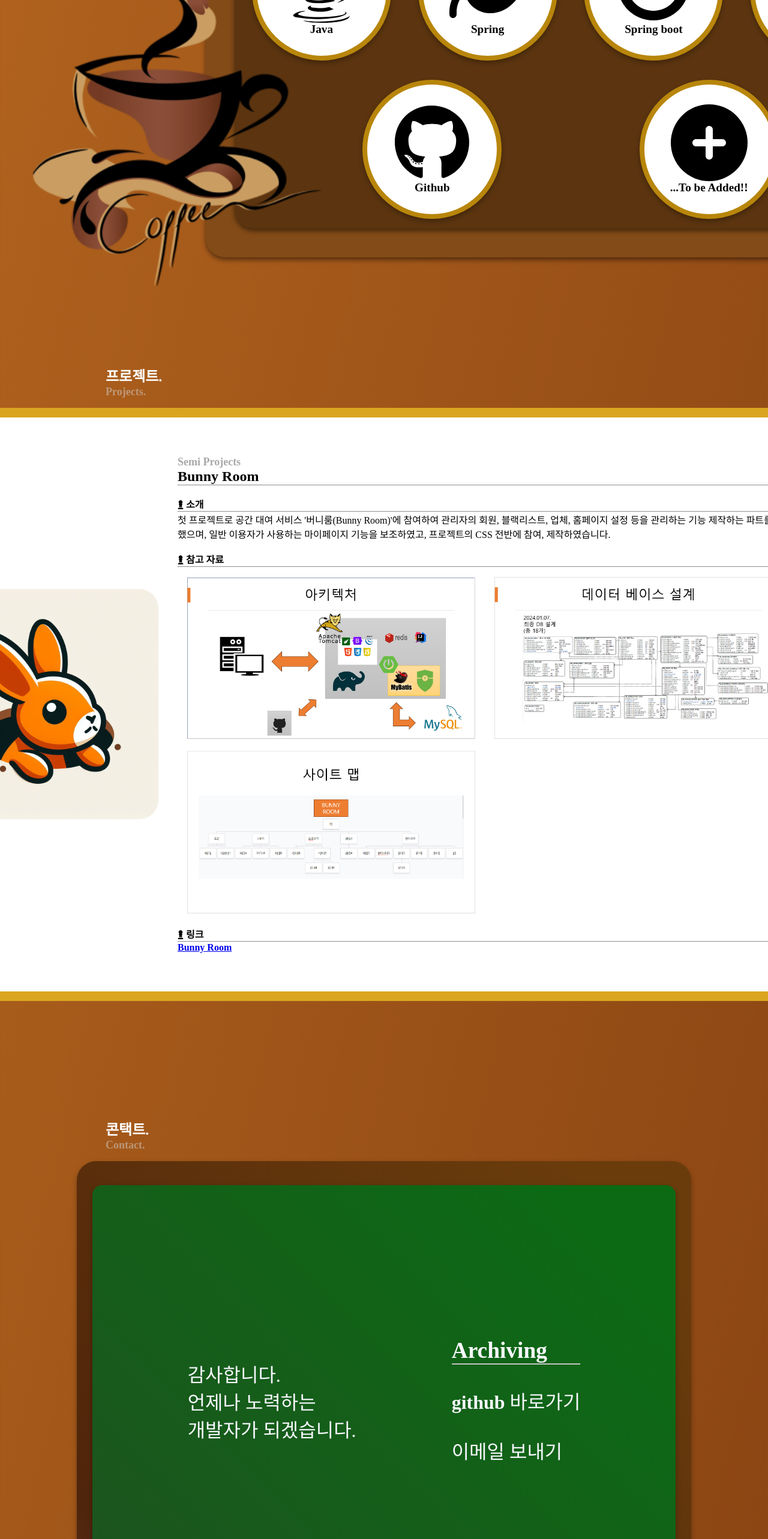
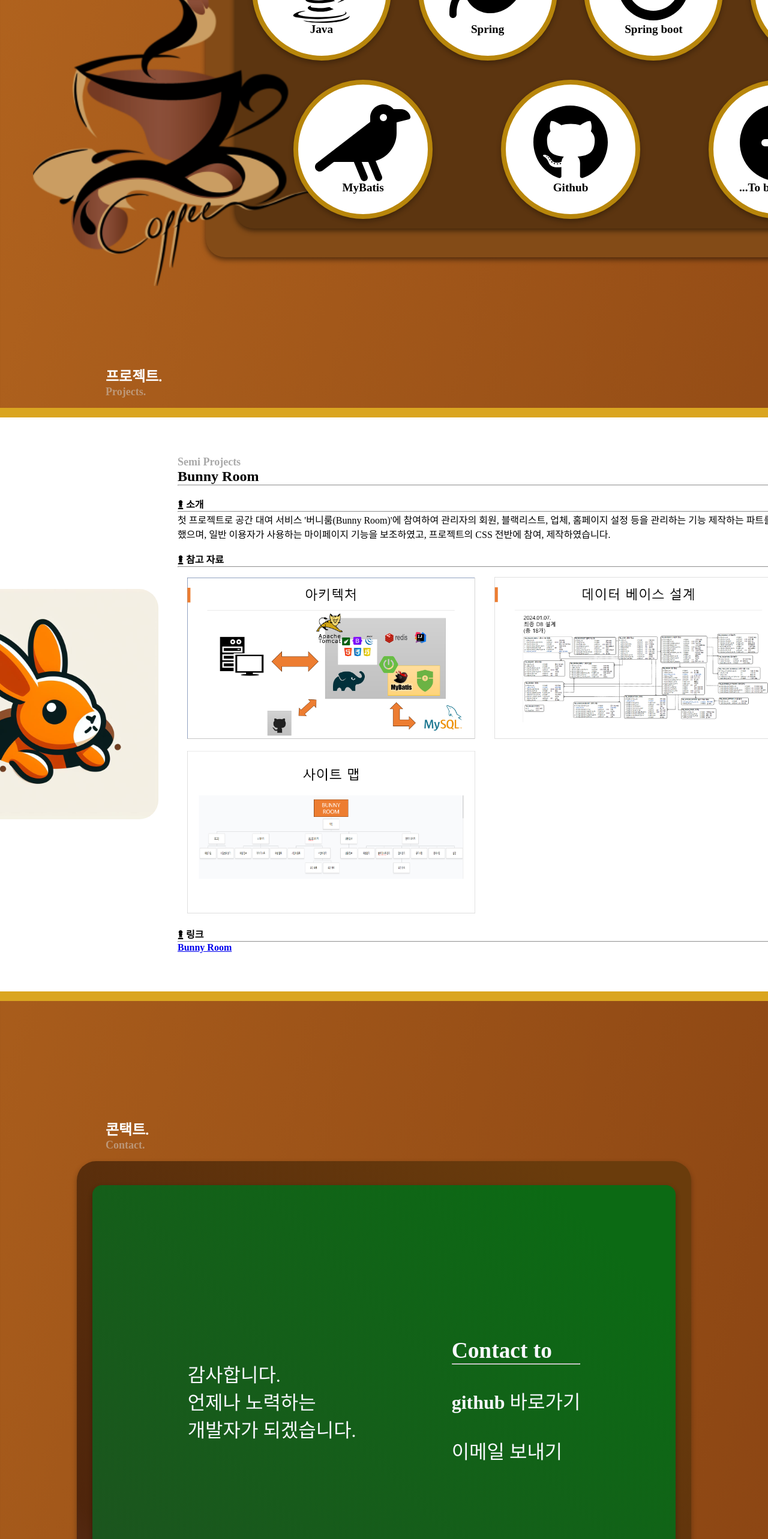
Before and after one commit to ClownYH/11-React, a React (Create React App) app in the folder introduce/: page / in a window 1280 px wide. Shown: the part 2640-5206 px from the top of the page at 60% size. Built offline with nearby package versions, Linux system fonts and the light colour scheme; a web font is replaced by a local one.

Commit message:
add footer

```diff
--- a/introduce/src/App.js
+++ b/introduce/src/App.js
@@ -6,6 +6,7 @@ import Projects from "./projects";
 import Contact from "./contact";
 import './normalizing.css';
 import './body.css';
+import Footer from "./footer";
 
 function App() {
   return (
@@ -18,6 +19,7 @@ function App() {
       <Projects/>
       <Contact/>
     </div>
+    <Footer/>
 
     </>
   );
--- a/introduce/src/contact.js
+++ b/introduce/src/contact.js
@@ -19,7 +19,7 @@ function Contact () {
                         </p>
                     </article>
                     <article className='contactBoard'>
-                        <h3>Archiving</h3>
+                        <h3>Contact to</h3>
                         <hr/>
                         <br/>
                         <a href='https://github.com/ClownYH' target='blank'><strong>github</strong> 바로가기</a>
--- /dev/null
+++ b/introduce/src/footer.css
@@ -0,0 +1,11 @@
+footer {
+    padding: 2rem;
+    background-color: darkolivegreen;
+    color: white;
+    position: relative;
+    bottom: 0rem;
+    height: 2rem;
+    text-align: right;
+    font-weight: bold;
+    font-size: large;
+}
--- /dev/null
+++ b/introduce/src/footer.js
@@ -0,0 +1,14 @@
+import './footer.css'
+
+const Footer = () => {
+
+    return (
+        <>
+            <footer>
+                copyright 2024. by Yuhwan Jeong
+            </footer>
+        </>
+    )
+}
+
+export default Footer;
--- a/introduce/src/skills.js
+++ b/introduce/src/skills.js
@@ -1,7 +1,7 @@
 import { FontAwesomeIcon } from '@fortawesome/react-fontawesome'
 import './skills.css'
 import { faCss3Alt, faGithub, faHtml5, faJava, faJs, faReact } from '@fortawesome/free-brands-svg-icons'
-import { faCirclePlus, faDatabase, faLeaf, faPowerOff } from '@fortawesome/free-solid-svg-icons'
+import { faCirclePlus, faCrow, faDatabase, faLeaf, faPowerOff } from '@fortawesome/free-solid-svg-icons'
 import coffee from './img/coffee.png'
 
 function Skills () {
@@ -46,6 +46,11 @@ function Skills () {
             icon : <FontAwesomeIcon icon={faDatabase} size='8x'/>
         },
 
+        myBatis : {
+            name : "MyBatis",
+            icon : <FontAwesomeIcon icon={faCrow} size='8x'/>
+        },
+
         github : {
             name : "Github",
             icon : <FontAwesomeIcon icon={faGithub} size='8x'/>
```
